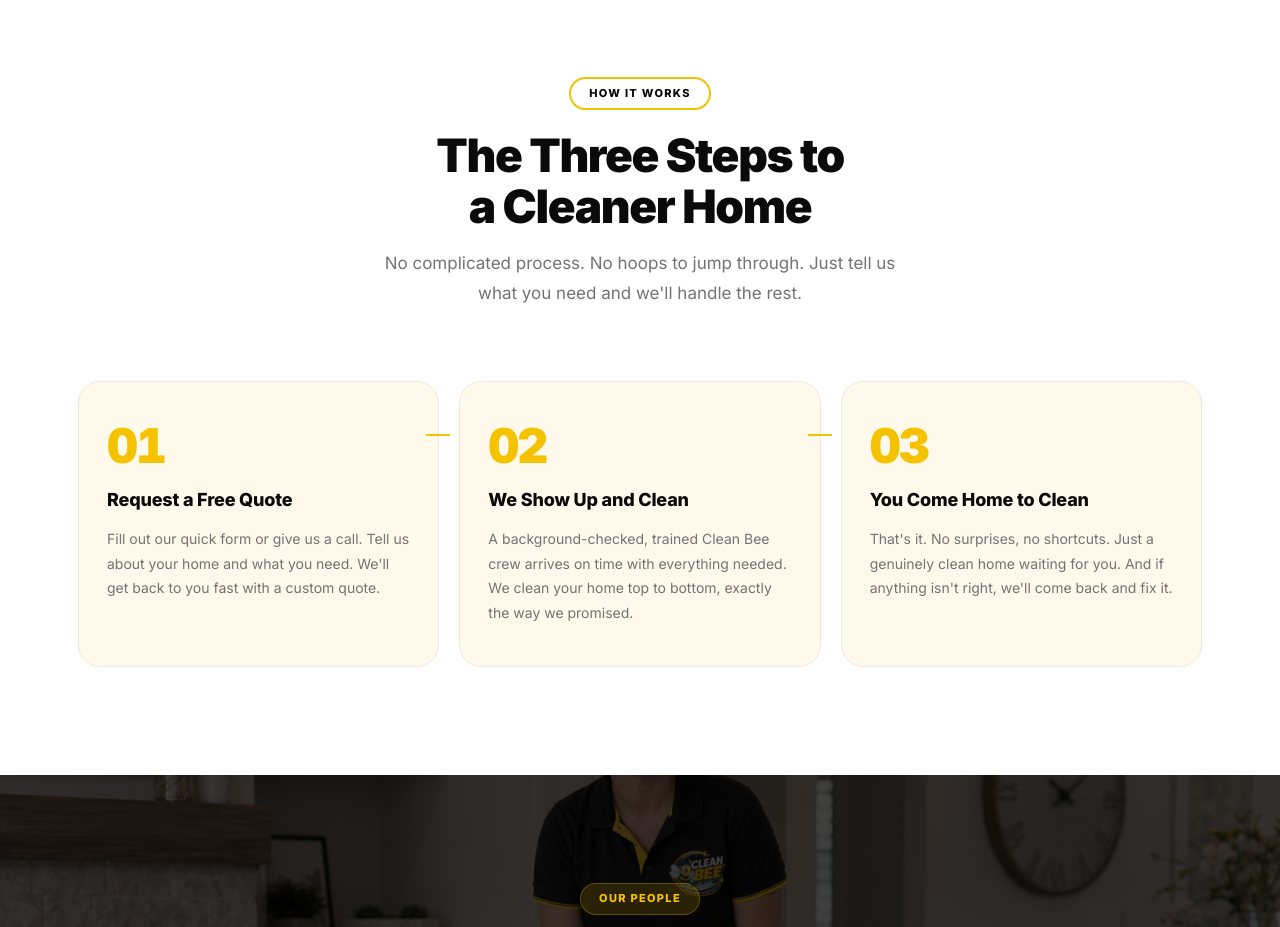
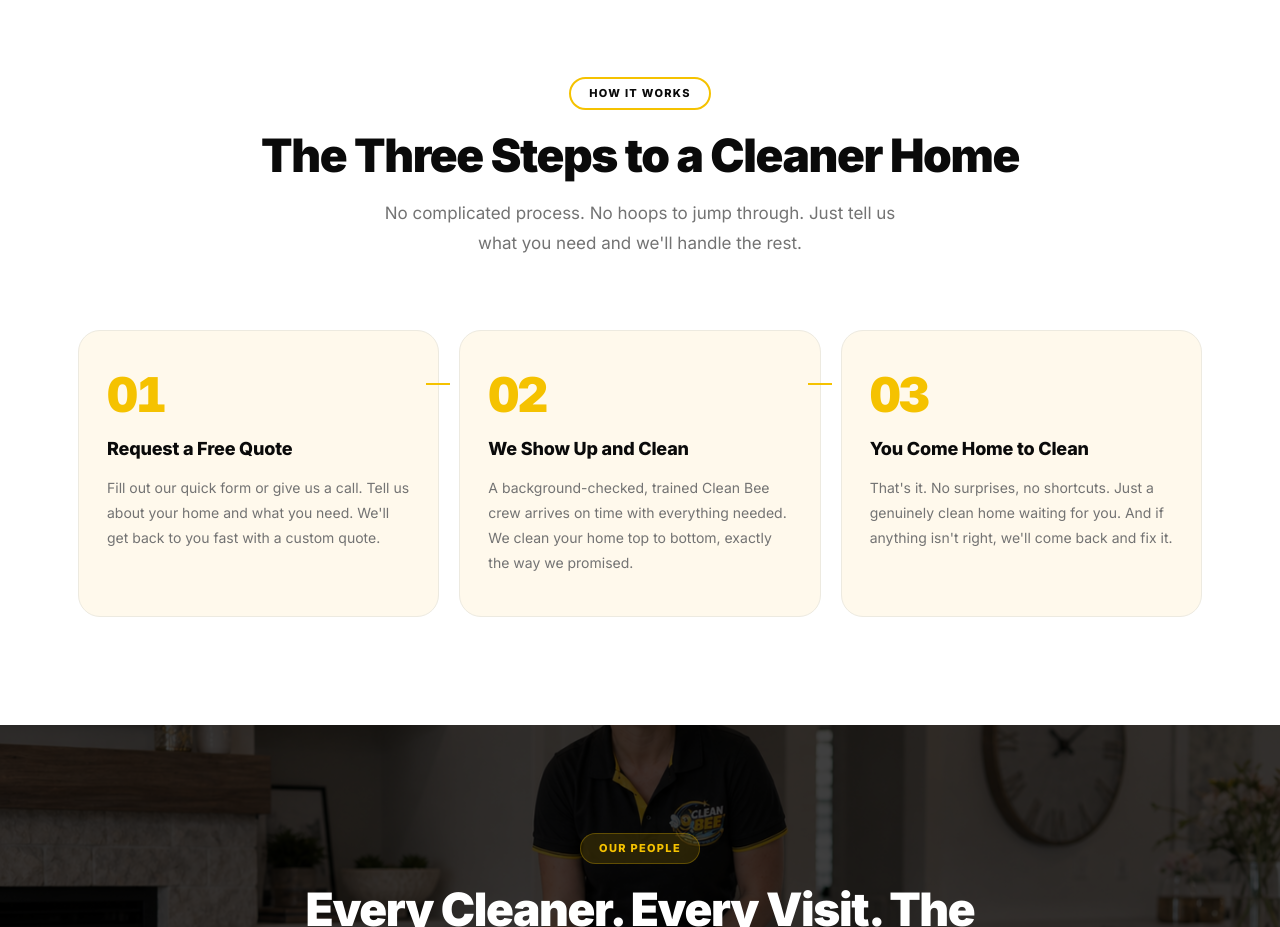
Before and after one commit to alekwayne3-crypto/personal_site, a React (Vite) app in the folder client/: page /why-clean-bee in a window 1280 px wide. Shown: the part 2160-3087 px from the top of the page. Built offline with nearby package versions, Linux system fonts and the light colour scheme.

Commit message:
Fix mobile line break in How It Works title using span

```diff
--- a/client/src/index.css
+++ b/client/src/index.css
@@ -411,7 +411,7 @@ body.menu-open .app > *:not(nav) {
   .nb-mobile-icons .nb-toggle { display: flex; }
   .nb-top-inner    { height: 100px; }
 .hide-mobile     { display: none !important; }
-.how-br          { display: none; }
+.how-break       { display: inline; }
 }
 
 @media (max-width: 480px) {
--- a/client/src/pages/QuotePage.jsx
+++ b/client/src/pages/QuotePage.jsx
@@ -294,7 +294,7 @@ export default function QuotePage() {
           <div className="container">
             <div className="section-header">
               <span className="pill pill-white-yellow">How It Works</span>
-              <h2 className="h2 h2-dark">The Three Steps to<br className="how-br" /> a Cleaner Home</h2>
+              <h2 className="h2 h2-dark">The Three Steps to <span className="how-break">a Cleaner Home</span></h2>
               <p className="lead lead-muted">
                 No complicated process. No hoops to jump through. Just tell us what you need and we'll handle the rest.
               </p>
--- a/client/src/pages/ServicesPage.jsx
+++ b/client/src/pages/ServicesPage.jsx
@@ -198,7 +198,7 @@ export default function ServicesPage() {
           <div className="container">
             <div className="section-header">
               <span className="pill pill-white-yellow">How It Works</span>
-              <h2 className="h2 h2-dark">The Three Steps to<br className="how-br" /> a Cleaner Home</h2>
+              <h2 className="h2 h2-dark">The Three Steps to <span className="how-break">a Cleaner Home</span></h2>
               <p className="lead lead-muted">
                 No complicated process. No hoops to jump through. Just tell us what you need and we'll handle the rest.
               </p>
--- a/client/src/pages/WhyCleanBeePage.css
+++ b/client/src/pages/WhyCleanBeePage.css
@@ -255,7 +255,7 @@
   .wcb-how-connector { display: none !important; }
   .wcb-how { padding: 80px 0; }
   .wcb-how-card { text-align: center; }
-  .how-br { display: block; }
+  .how-break { display: block; }
 }
 
 .wcb-how-card {
--- a/client/src/pages/WhyCleanBeePage.jsx
+++ b/client/src/pages/WhyCleanBeePage.jsx
@@ -201,7 +201,7 @@ export default function WhyCleanBeePage() {
           <div className="container">
             <div className="section-header">
               <span className="pill pill-white-yellow">How It Works</span>
-              <h2 className="h2 h2-dark">The Three Steps to<br className="how-br" /> a Cleaner Home</h2>
+              <h2 className="h2 h2-dark">The Three Steps to <span className="how-break">a Cleaner Home</span></h2>
               <p className="lead lead-muted">
                 No complicated process. No hoops to jump through. Just tell us what you need and we'll handle the rest.
               </p>
```
